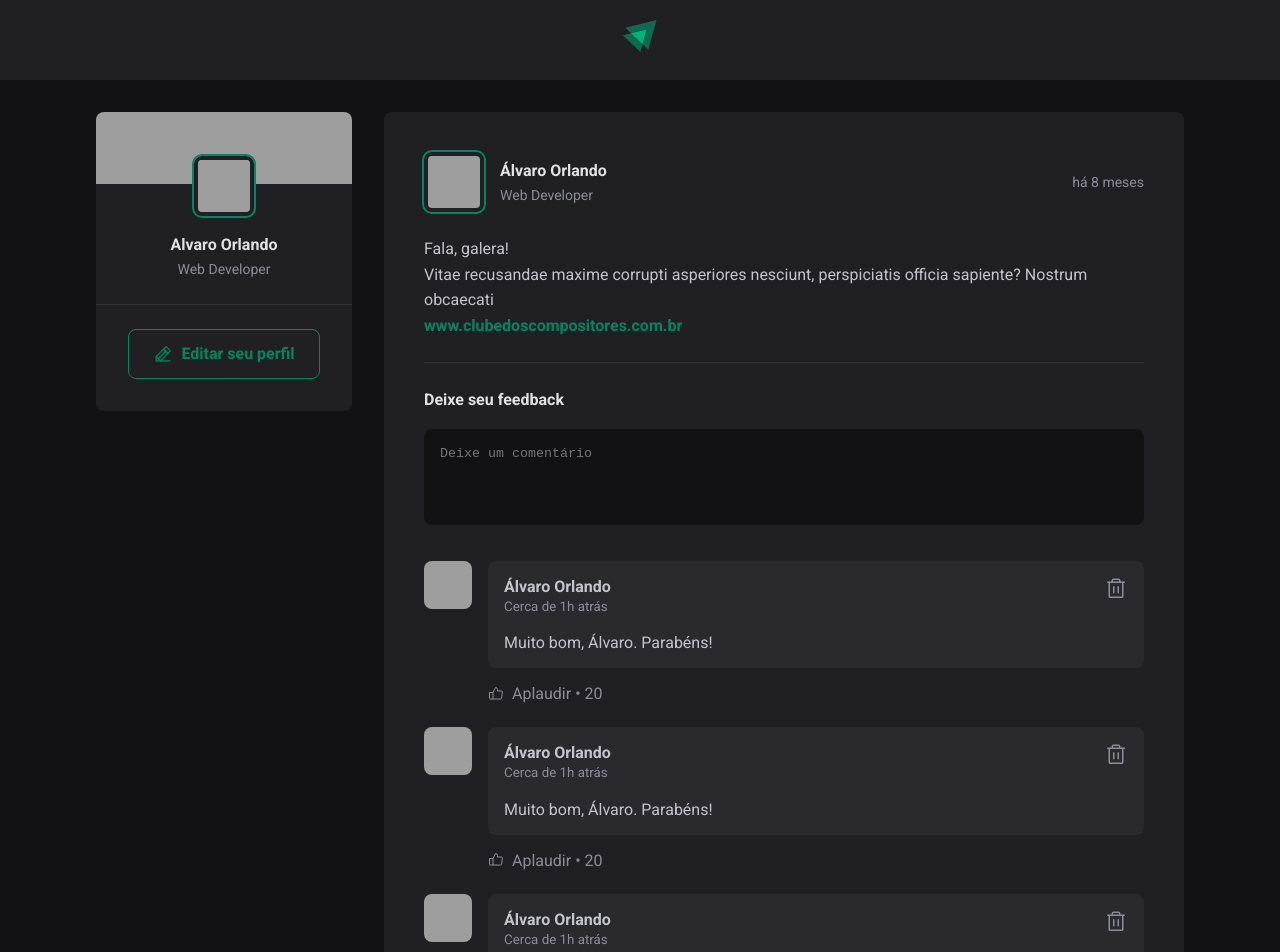
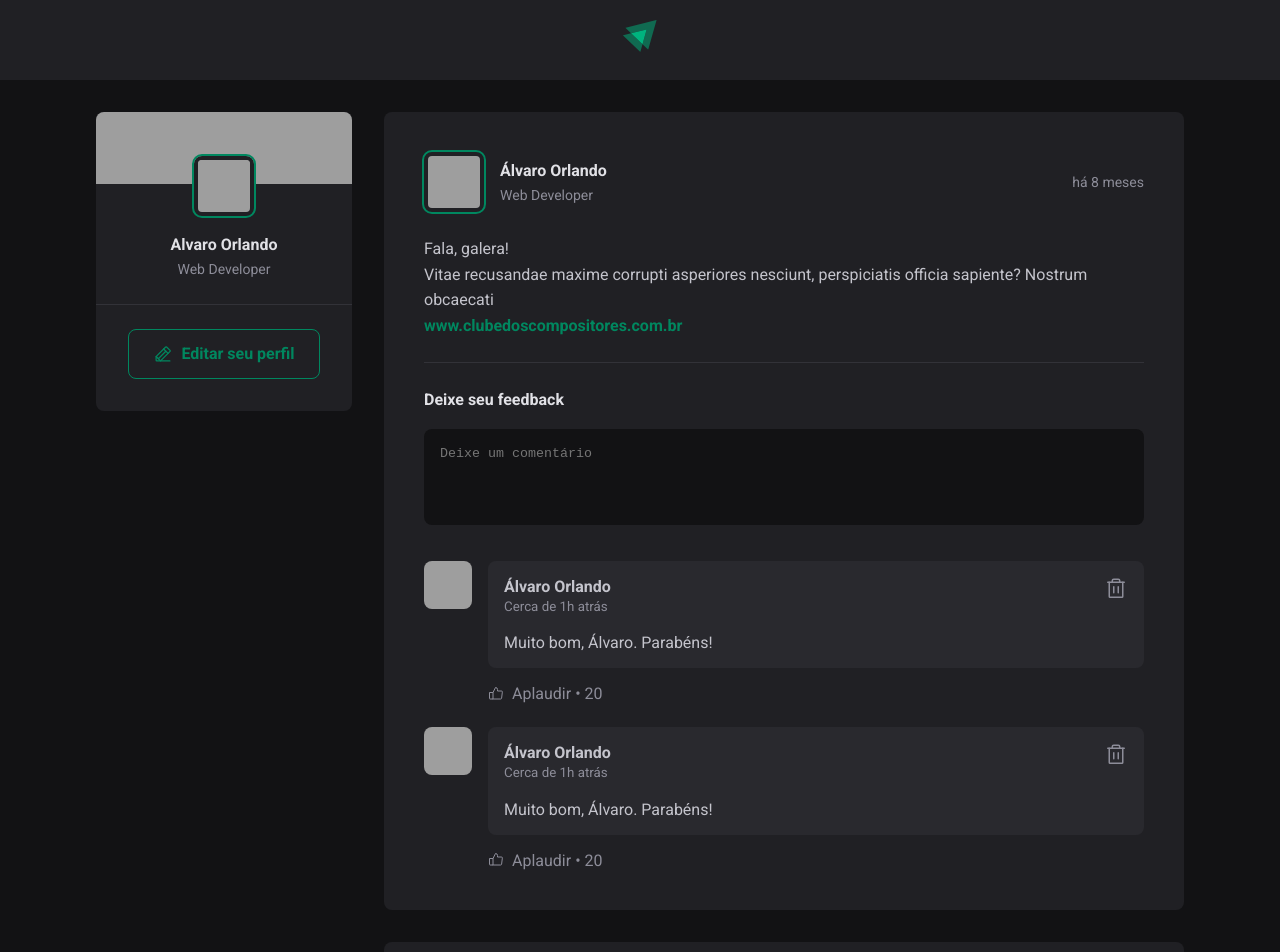
Before and after one commit to AlvaroOrlando/Social-Media-React, a React (Vite) app: page / in a window 1280 px wide. Shown: the top 952 px of the page. Built offline with nearby package versions, Linux system fonts and the light colour scheme; grey boxes are pictures that could not be loaded.

Commit message:
inserido estado no componente post

```diff
--- a/src/components/Post.jsx
+++ b/src/components/Post.jsx
@@ -1,11 +1,22 @@
-import styles from './Post.module.css';
 import { format, formatDistanceToNow } from 'date-fns';
 import ptBR from 'date-fns/locale/pt-BR';
+import { Component, useState } from 'react';
 
+import { Avatar } from './Avatar';
 import { Comment } from './Comment';
-import { Avatar } from './Avatar';
+
+import styles from './Post.module.css';
+
+const comments = [
+  1,2
+];
 
 export function Post({ author, publishedAt, content }) {
+
+  const [comments, setComments] = useState([
+    1,2
+  ])
+
 const publishedDateFormatted = format(publishedAt, "d 'de' LLLL 'às' HH:mm'h'", {
   locale:ptBR,
 });
@@ -13,8 +24,13 @@
 const publishedDateRelativeToNow =  formatDistanceToNow(publishedAt, {
   locale: ptBR,
   addSuffix: true,
+})
 
-})
+function handleCreateNewComment(e){
+  e.preventDefault();
+  setComments([...comments, comments.length + 1]);
+}
+
 
     return (
        <article className={styles.post}>
@@ -44,7 +60,7 @@
             <p> Vitae recusandae maxime corrupti asperiores nesciunt, perspiciatis officia sapiente? Nostrum obcaecati </p>
             <p><a href="www.clubedoscompositores.com.br">www.clubedoscompositores.com.br</a></p> */}
         </div>
-        <form className={styles.commentForm}>
+        <form onSubmit={handleCreateNewComment} className={styles.commentForm}>
           <strong>Deixe seu feedback</strong>
           <textarea
             placeholder='Deixe um comentário'
@@ -54,9 +70,9 @@
           </footer>
         </form>
         <div className={styles.commentList}>
-          <Comment />
-          <Comment />
-          <Comment />
+         {comments.map(component =>{
+          return <Comment />
+         })}
         </div>
        </article>
     )
```
